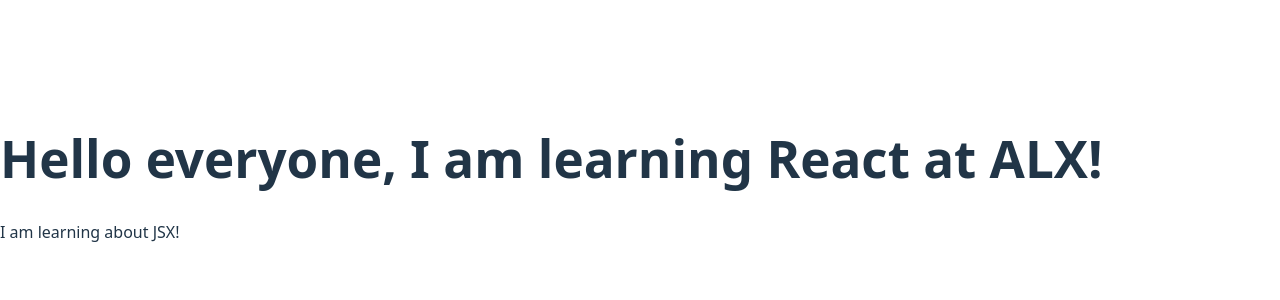
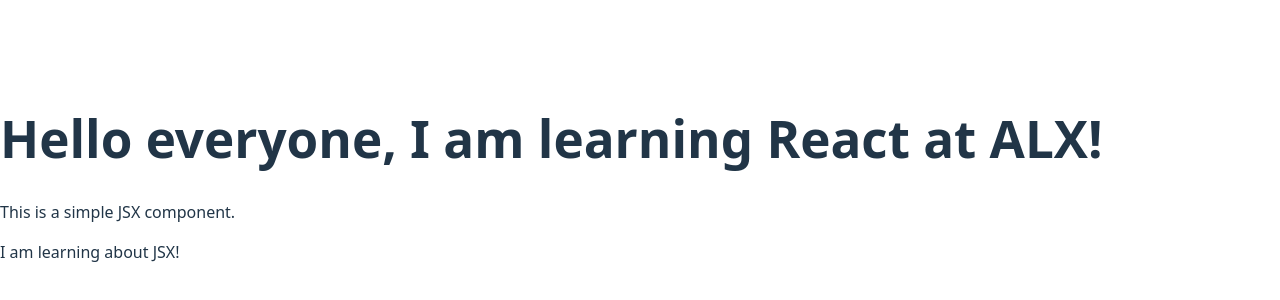
Before and after one commit to Farrouqsanni/alx-fe-reactjs, a React (Vite) app in the folder alx-react-app/: page / in a window 1280 px wide. Shown: the part 222-522 px from the top of the page. Built offline with nearby package versions, Linux system fonts and the light colour scheme.

Commit message:
Renamed component to Welcome.js and fixed JSX as per ALX checks

```diff
--- a/alx-react-app/src/components/Welcome.js
+++ b/alx-react-app/src/components/Welcome.js
@@ -2,6 +2,7 @@
   return (
     <div>
       <h1>Hello everyone, I am learning React at ALX!</h1>
+      <p>This is a simple JSX component.</p>
       <p>I am learning about JSX!</p>
     </div>
   );
```
